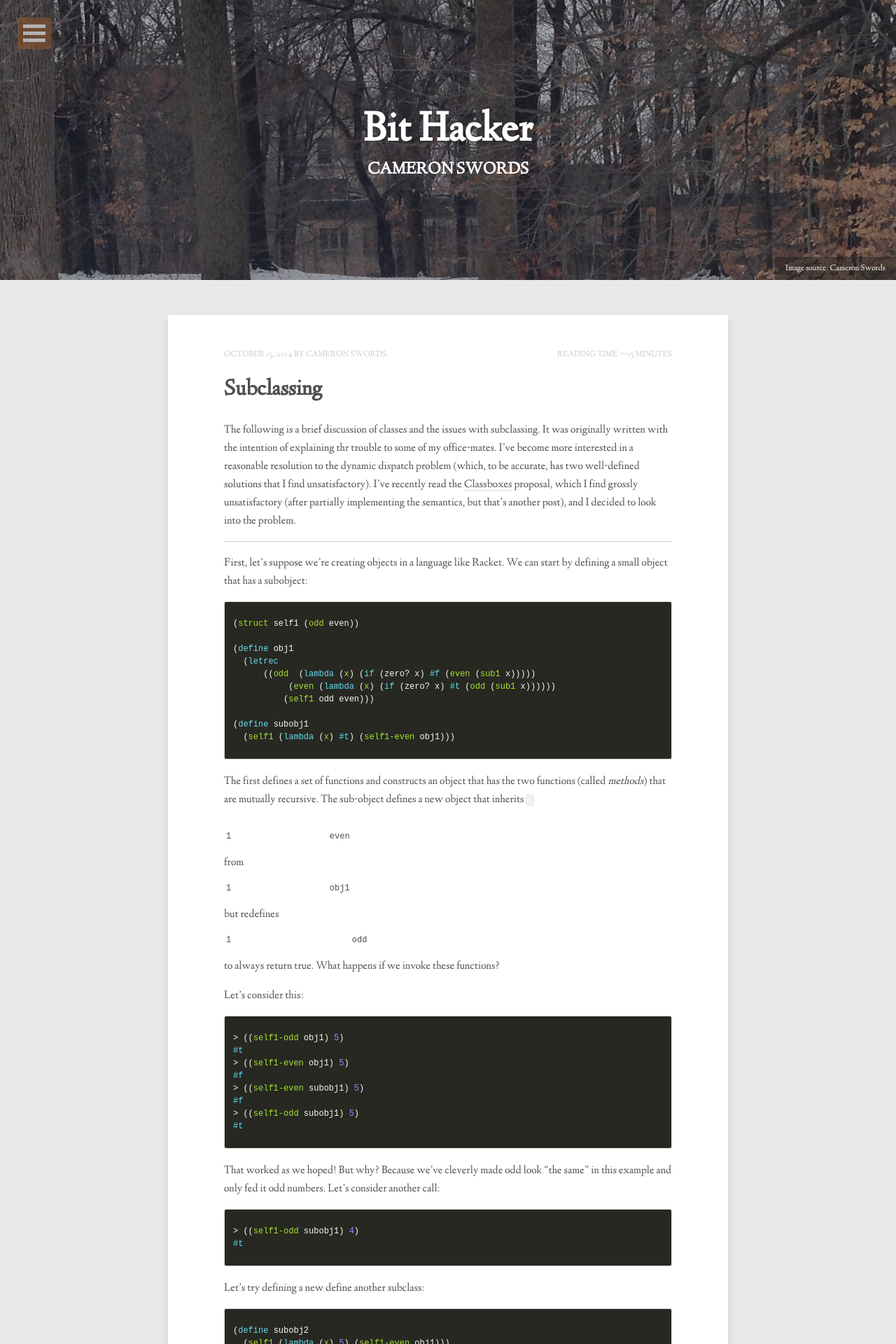
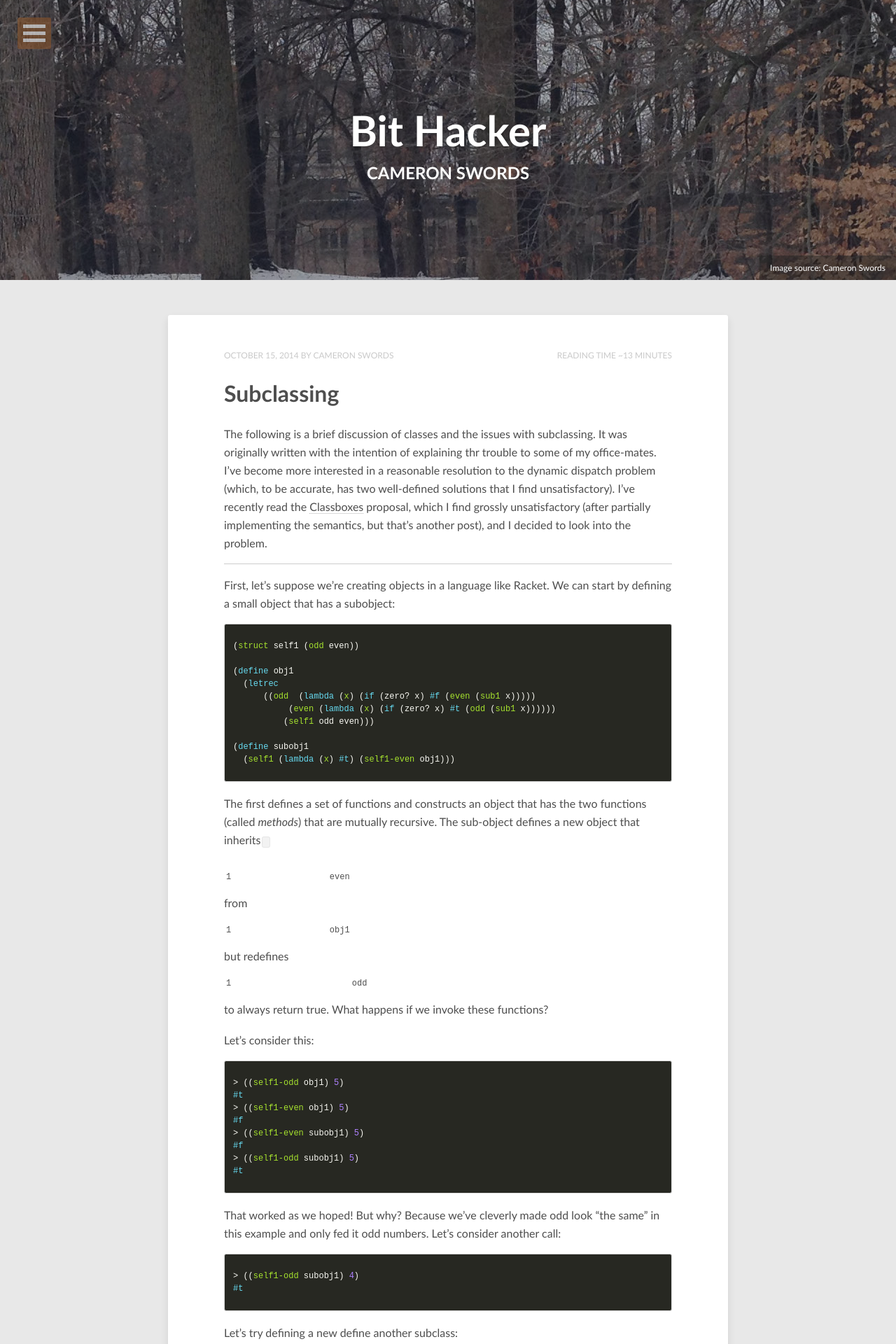
Before and after one commit to cgswords/cgswords.github.io, a Jekyll site: the page built from index.html, in a window 1280 px wide. Shown: the top 1920 px of the page at 70% size. Built offline with Jekyll 4.4.1, drawn with Linux system fonts in a browser that asks for light colours; nearby versions of some CDN libraries; some web fonts are replaced; the list of posts is cut into pages by our own code.

Commit message:
Trying fanwood

```diff
--- a/_sass/_fonts.scss
+++ b/_sass/_fonts.scss
@@ -2,8 +2,8 @@
 // --------------------------------------------------
 @font-face {
   font-family: goudy_bookletter;
-  src: url('http://cgswords.github.io/assets/fonts/LindenHill-webfont.svg'),
-       url('http://cgswords.github.io/assets/fonts/LindenHill-webfont.woff'),
-       url('http://cgswords.github.io/assets/fonts/LindenHill-webfont.ttf'),
-       url('http://cgswords.github.io/assets/fonts/LindenHill-webfont.eot');
+  src: url('http://cgswords.github.io/assets/fonts/fanwood_text-webfont.svg'),
+       url('http://cgswords.github.io/assets/fonts/fanwood_text-webfont.woff'),
+       url('http://cgswords.github.io/assets/fonts/fanwood_text-webfont.ttf'),
+       url('http://cgswords.github.io/assets/fonts/fanwood_text-webfont.eot');
 }
```
